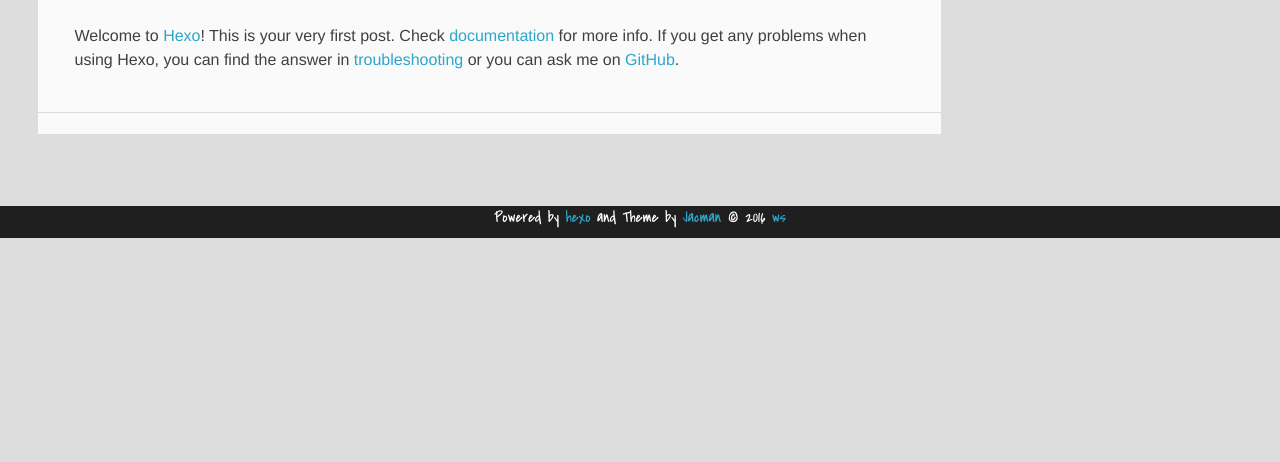
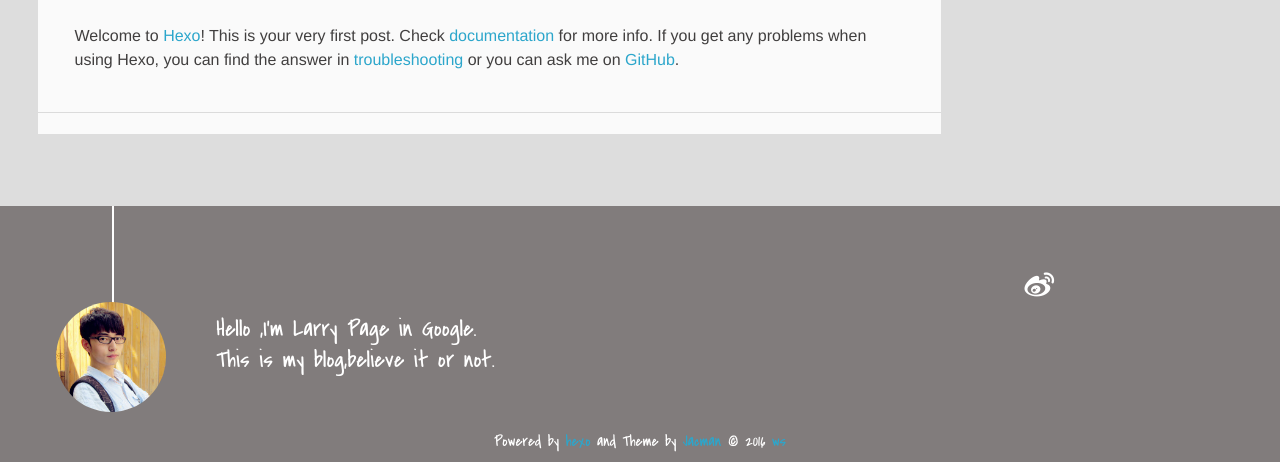
Before and after one commit to wangshuaiws/wangshuaiws.github.io, a plain HTML site: page index.html in a window 1280 px wide. Shown: the part 644-1106 px from the top of the page. Before the commit the page ends 882 px from the top, so only its background shows below. Drawn offline with Linux system fonts and the light colour scheme; a script that the page names is missing.

Commit message:
Site updated: 2016-11-23 14:49:12

```diff
--- a/css/style.css
+++ b/css/style.css
@@ -1896,7 +1896,7 @@ section.comment {
 }
 footer {
   margin-top: 1em;
-  background: #1f1f1f;
+  background: #817c7c;
   padding: 0 2% 0.5em;
 }
 #footer {
--- a/index.html
+++ b/index.html
@@ -226,6 +226,35 @@
 </div>
     </div>
     <footer><div id="footer" >
+
+	<div class="line">
+		<span></span>
+		<div class="author"></div>
+	</div>
+
+
+	<section class="info">
+		<p> Hello ,I&#39;m Larry Page in Google. <br/>
+			This is my blog,believe it or not.</p>
+	</section>
+
+	<div class="social-font" class="clearfix">
+
+		<a href="http://weibo.com/2176287895" target="_blank" class="icon-weibo" title="微博"></a>
+
+
+
+
+
+
+
+
+
+
+	</div>
+
+
+
 		<p class="copyright">
 		Powered by <a href="http://hexo.io" target="_blank" title="hexo">hexo</a> and Theme by <a href="https://github.com/wuchong/jacman" target="_blank" title="Jacman">Jacman</a> © 2016
 
```
